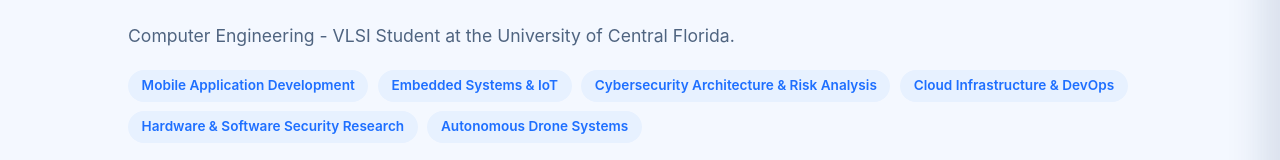
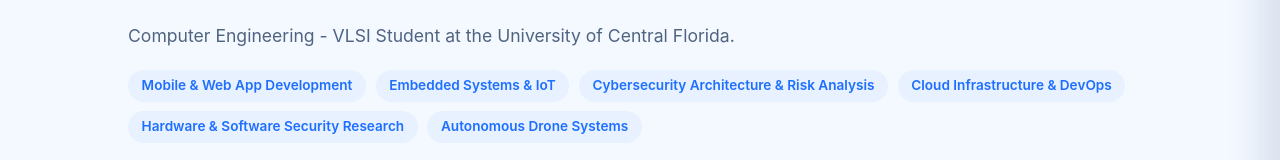
Before and after one commit to brendantr/brendantr-website, a plain HTML site: page index.html in a window 1280 px wide. Shown: the part 218-378 px from the top of the page. Drawn offline with Linux system fonts and the light colour scheme.

Commit message:
made change to chip-list

```diff
--- a/index.html
+++ b/index.html
@@ -36,7 +36,7 @@
             <h1>Welcome</h1>
             <p class="hero-lead">Computer Engineering - VLSI Student at the University of Central Florida.</p>
             <div class="chip-list">
-                <span>Mobile Application Development</span>
+                <span>Mobile & Web App Development</span>
                 <span>Embedded Systems & IoT</span>
                 <span>Cybersecurity Architecture & Risk Analysis</span>
                 <span>Cloud Infrastructure & DevOps</span>
```
